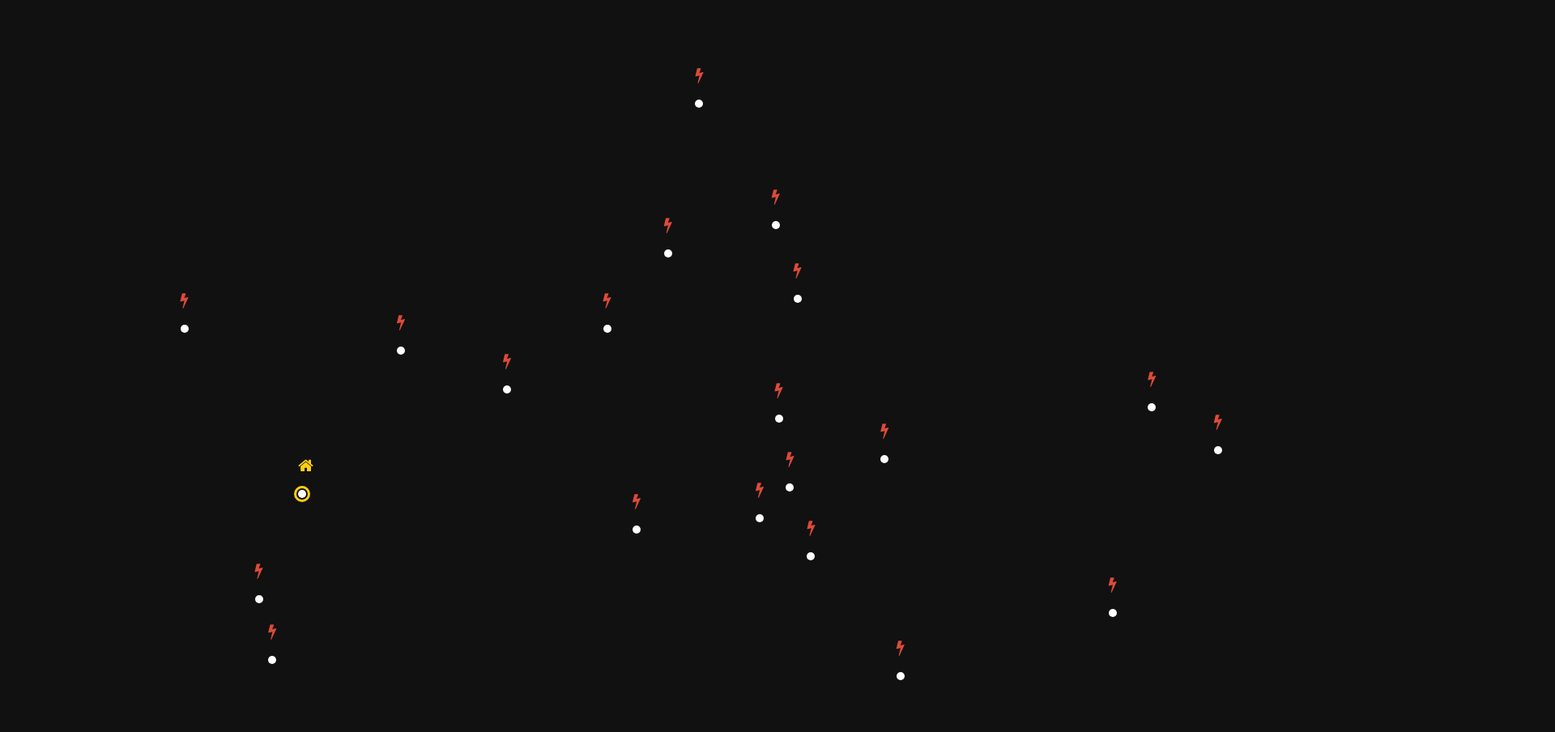
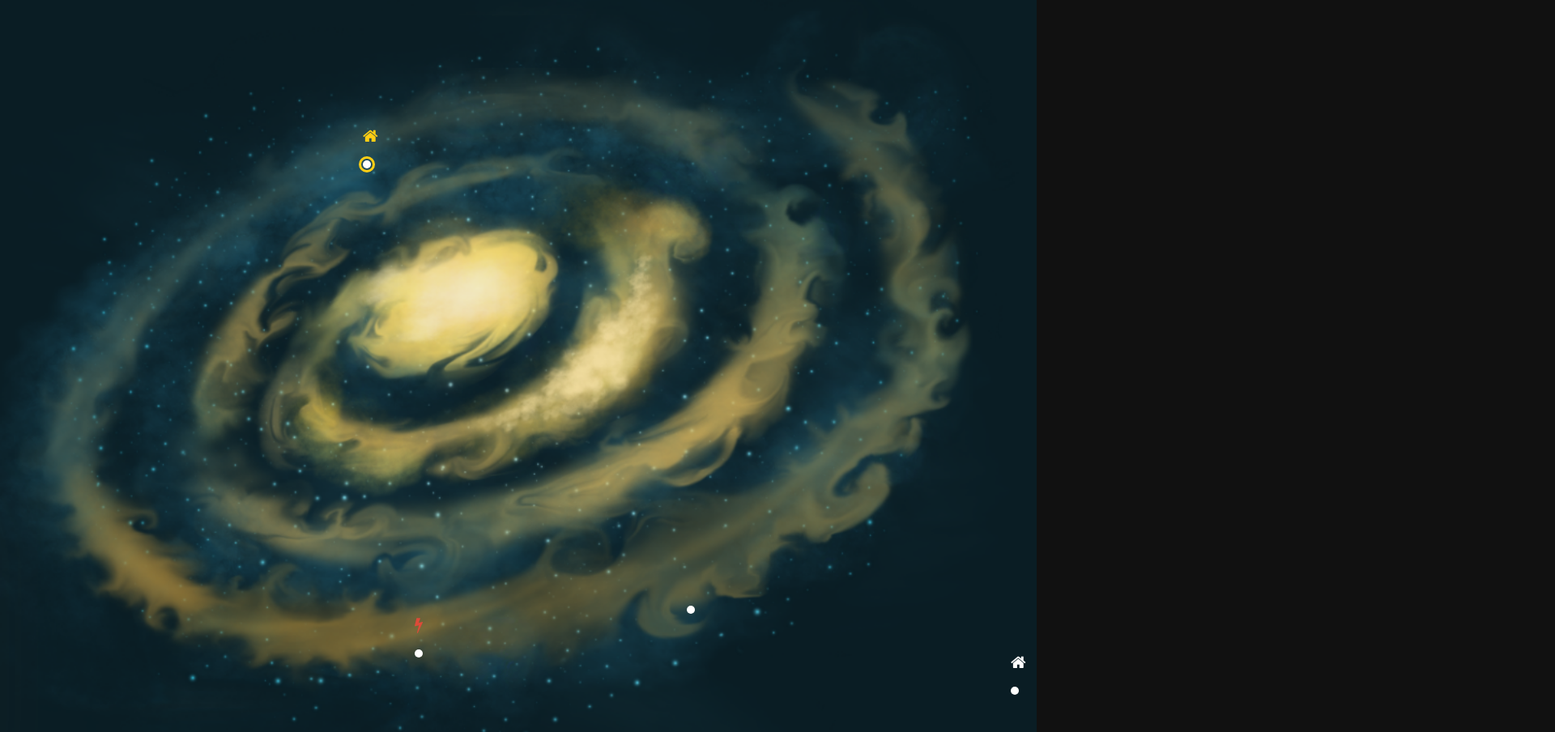
Before and after one commit to dan-westall/map.galatic-clan-wars, a website: page index.html in a window 1280 px wide. Shown: the top 904 px of the page at 81% size, 1920 px wide, since content can reach past the window. Drawn offline with Linux system fonts and the light colour scheme.

Commit message:
updated look and moved from random system generation

```diff
--- a/assets/less/app.less
+++ b/assets/less/app.less
@@ -78,6 +78,8 @@
 body {
     background-color: #111;
     font-family: 'Roboto', sans-serif;
+    background: #111 url(../../assets/img/upload_2015-1-18_12-34-41.png) no-repeat top left;
+    background-size: 100% auto;
 }
 
 #map {
@@ -182,7 +184,7 @@ body {
 //        transform-style: preserve-3d;
 //        transform: rotateX(90deg);
 
-        background-image: url(../../assets/img/gwc_background.svg);
+        background-image: url(../../assets/img/gwc_background_v3.svg);
         width: 342px;
         color: #00aef2;
         background-size: auto 100%;
--- a/index.html
+++ b/index.html
@@ -29,10 +29,17 @@
                 {
                     systemName: 'Map 1',
                     systemSharingLink: '',
+                    systemPlanets: {
+                        lava: makeArrayOf(0,getRandomArbitrary(0,2).toFixed(0)),
+                        moon: makeArrayOf(0,getRandomArbitrary(0,2).toFixed(0)),
+                        jungle: makeArrayOf(0,getRandomArbitrary(0,2).toFixed(0)),
+                        ice: makeArrayOf(0,getRandomArbitrary(0,2).toFixed(0)),
+                        gas:  makeArrayOf(0,getRandomArbitrary(0,1).toFixed(0))
+                    },
                     css: {
                         position: {
-                            x: getRandomArbitrary(50,screenHeight).toFixed(2),
-                            y: getRandomArbitrary(50,screenWidth).toFixed(2)
+                            x: 150,
+                            y: 400
                         }
                     },
                     elementID: '',
@@ -43,12 +50,8 @@
                         isContested: false
                     }
                 },
-            ];
-
-            for (i = 0; i < 20; i++) {
-                solarSystem.push(
                 {
-                        systemName: 'Map ' + getRandomArbitrary(50,100).toFixed(0),
+                    systemName: 'Map 2',
                     systemSharingLink: '',
                     systemPlanets: {
                         lava: makeArrayOf(0,getRandomArbitrary(0,2).toFixed(0)),
@@ -59,8 +62,56 @@
                     },
                     css: {
                         position: {
-                                x: getRandomArbitrary(50,screenHeight).toFixed(2),
-                                y: getRandomArbitrary(50,screenWidth).toFixed(2)
+                            x: 700,
+                            y: 800
+                        }
+                    },
+                    elementID: '',
+                    gameState: {
+                        state: '',
+                        owner: '',
+                        isHome: false,
+                        isContested: false
+                    }
+                },
+                {
+                    systemName: 'Map 3',
+                    systemSharingLink: '',
+                    systemPlanets: {
+                        lava: makeArrayOf(0,getRandomArbitrary(0,2).toFixed(0)),
+                        moon: makeArrayOf(0,getRandomArbitrary(0,2).toFixed(0)),
+                        jungle: makeArrayOf(0,getRandomArbitrary(0,2).toFixed(0)),
+                        ice: makeArrayOf(0,getRandomArbitrary(0,2).toFixed(0)),
+                        gas:  makeArrayOf(0,getRandomArbitrary(0,1).toFixed(0))
+                    },
+                    css: {
+                        position: {
+                            x: 800,
+                            y: 1200
+                        }
+                    },
+                    elementID: '',
+                    gameState: {
+                        state: '',
+                        owner: 'The Realm',
+                        isHome: true,
+                        isContested: false
+                    }
+                },
+                {
+                    systemName: 'Map 4',
+                    systemSharingLink: '',
+                    systemPlanets: {
+                        lava: makeArrayOf(0,getRandomArbitrary(0,2).toFixed(0)),
+                        moon: makeArrayOf(0,getRandomArbitrary(0,2).toFixed(0)),
+                        jungle: makeArrayOf(0,getRandomArbitrary(0,2).toFixed(0)),
+                        ice: makeArrayOf(0,getRandomArbitrary(0,2).toFixed(0)),
+                        gas:  makeArrayOf(0,getRandomArbitrary(0,1).toFixed(0))
+                    },
+                    css: {
+                        position: {
+                            x: 754,
+                            y: 464
                         }
                     },
                     elementID: '',
@@ -70,10 +121,38 @@
                         isHome: false,
                         isContested: true
                     }
-                    }
-                );
+                },
+            ];
 
-            }
+//            for (i = 0; i < 20; i++) {
+//                solarSystem.push(
+//                    {
+//                        systemName: 'Map ' + getRandomArbitrary(50,100).toFixed(0),
+//                        systemSharingLink: '',
+//                        systemPlanets: {
+//                            lava: makeArrayOf(0,getRandomArbitrary(0,2).toFixed(0)),
+//                            moon: makeArrayOf(0,getRandomArbitrary(0,2).toFixed(0)),
+//                            jungle: makeArrayOf(0,getRandomArbitrary(0,2).toFixed(0)),
+//                            ice: makeArrayOf(0,getRandomArbitrary(0,2).toFixed(0)),
+//                            gas:  makeArrayOf(0,getRandomArbitrary(0,1).toFixed(0))
+//                        },
+//                        css: {
+//                            position: {
+//                                x: getRandomArbitrary(50,screenHeight).toFixed(2),
+//                                y: getRandomArbitrary(50,screenWidth).toFixed(2)
+//                            }
+//                        },
+//                        elementID: '',
+//                        gameState: {
+//                            state: '',
+//                            owner: '',
+//                            isHome: false,
+//                            isContested: true
+//                        }
+//                    }
+//                );
+//
+//            }
 
             var clans = [
                 {
@@ -88,7 +167,7 @@
 
         <div id="map">
 
-            <div class="system-container {{map.gameState.owner}}" ng-class="{ 'is-home':  }" ng-repeat="map in maps" style="top: {{ map.css.position.x }}px; left:{{ map.css.position.y }}px">
+            <div class="system-container {{map.gameState.owner}}" ng-class="{ 'is-home': map.gameState.isHome }" ng-repeat="map in maps" style="top: {{ map.css.position.x }}px; left:{{ map.css.position.y }}px">
 
                 <ul class="system-state">
                     <li ng-if="map.gameState.isHome">
```
Also changed, not shown: assets/img/gwc_background_v3.svg (added), assets/img/upload_2015-1-18_12-34-41.png (added), public/css/app.css. Lines whose indentation alone changed are shown as unchanged.
